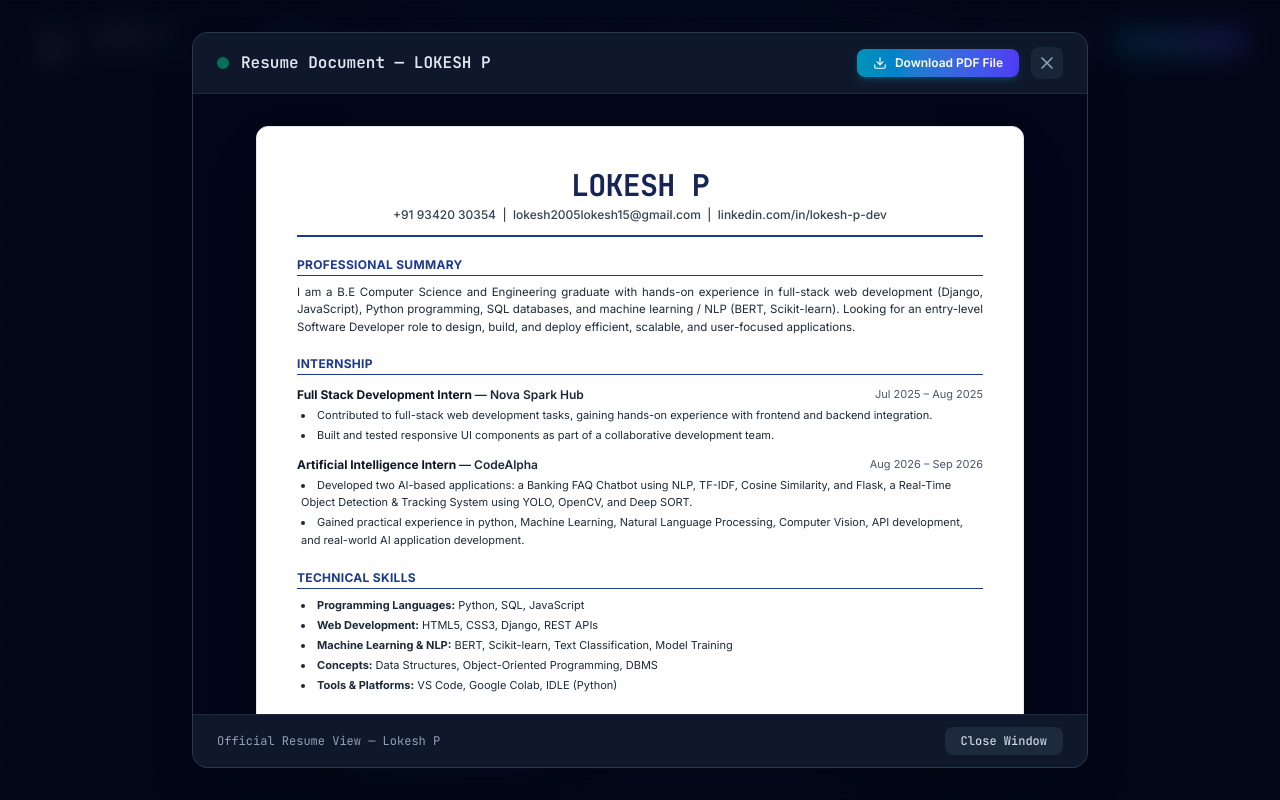
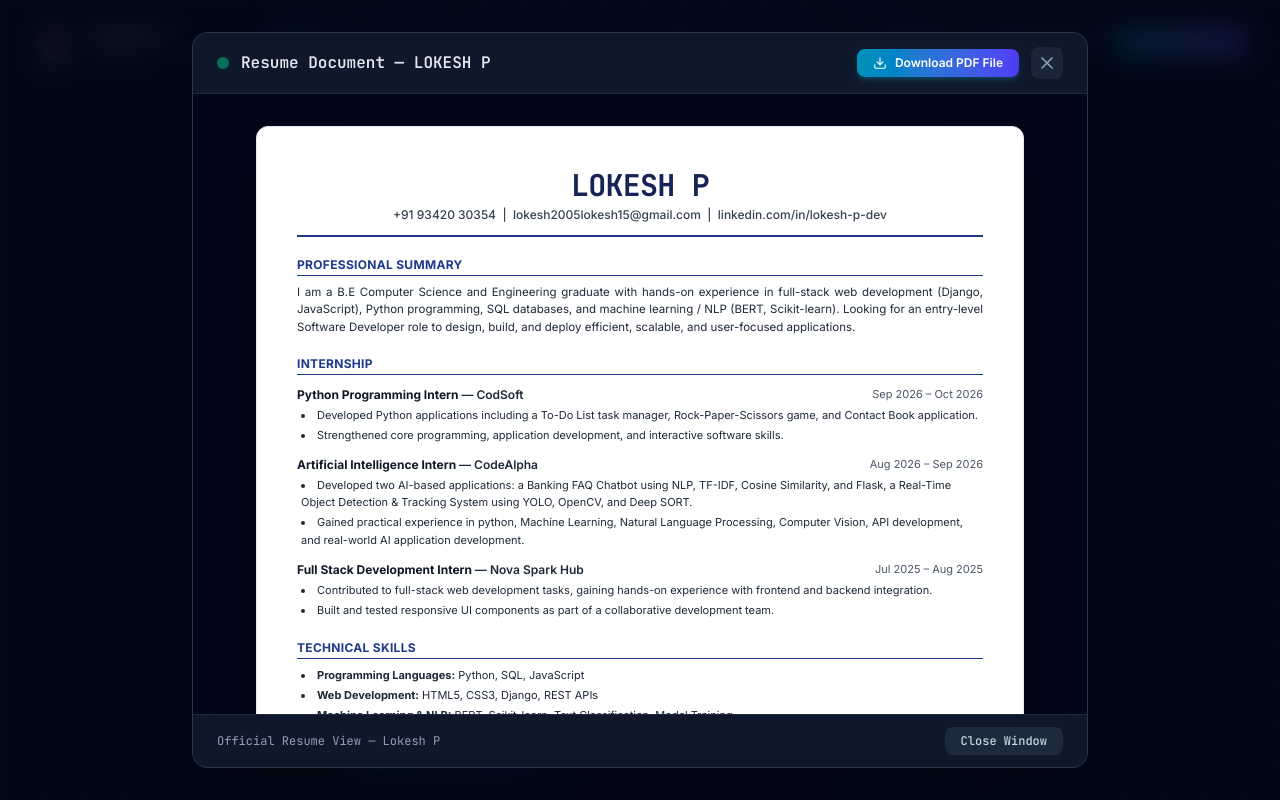
Before and after one commit to Lokesh-ig/personal-portfolio, a React (Vite) app: page / in a window 1280 px wide. Both pictures are taken after a click on the button "View Resume". Shown: the top 800 px of the page. Built offline with nearby package versions, Linux system fonts and the light colour scheme.

Commit message:
Add CodSoft Python Programming internship to experience timeline and resume

```diff
--- a/scripts/generate_resume_pdf.cjs
+++ b/scripts/generate_resume_pdf.cjs
@@ -64,21 +64,21 @@ doc.y += 12;
 // --- INTERNSHIP ---
 drawSectionHeader('INTERNSHIP');
 
-// Internship 1
+// Internship 1: CodSoft
 const int1Y = doc.y;
-doc.fillColor(darkText).fontSize(9.5).font('Helvetica-Bold').text('Full Stack Development Intern — Nova Spark Hub', leftMargin, int1Y);
-doc.fillColor(grayText).fontSize(9).font('Helvetica').text('Jul 2025 – Aug 2025', leftMargin, int1Y, {
+doc.fillColor(darkText).fontSize(9.5).font('Helvetica-Bold').text('Python Programming Intern — CodSoft', leftMargin, int1Y);
+doc.fillColor(grayText).fontSize(9).font('Helvetica').text('Sep 2026 – Oct 2026', leftMargin, int1Y, {
   align: 'right',
   width: contentWidth
 });
 doc.y = int1Y + 13;
 
 doc.fillColor(bodyText).fontSize(9).font('Helvetica');
-doc.text('•  Contributed to full-stack web development tasks, gaining hands-on experience with frontend and backend integration.', leftMargin + 8, doc.y, { width: contentWidth - 8, lineGap: 2 });
-doc.text('•  Built and tested responsive UI components as part of a collaborative development team.', leftMargin + 8, doc.y, { width: contentWidth - 8, lineGap: 2 });
+doc.text('•  Developed Python applications including To-Do List task manager, Rock-Paper-Scissors game, and Contact Book application.', leftMargin + 8, doc.y, { width: contentWidth - 8, lineGap: 2 });
+doc.text('•  Strengthened programming, problem-solving, and application development skills.', leftMargin + 8, doc.y, { width: contentWidth - 8, lineGap: 2 });
 doc.y += 8;
 
-// Internship 2
+// Internship 2: CodeAlpha
 const int2Y = doc.y;
 doc.fillColor(darkText).fontSize(9.5).font('Helvetica-Bold').text('Artificial Intelligence Intern — CodeAlpha', leftMargin, int2Y);
 doc.fillColor(grayText).fontSize(9).font('Helvetica').text('Aug 2026 – Sep 2026', leftMargin, int2Y, {
@@ -90,7 +90,21 @@ doc.y = int2Y + 13;
 doc.fillColor(bodyText).fontSize(9).font('Helvetica');
 doc.text('•  Developed two AI-based applications: a Banking FAQ Chatbot using NLP, TF-IDF, Cosine Similarity, and Flask, a Real-Time Object Detection & Tracking System using YOLO, OpenCV, and Deep SORT.', leftMargin + 8, doc.y, { width: contentWidth - 8, lineGap: 2 });
 doc.text('•  Gained practical experience in python, Machine Learning, Natural Language Processing, Computer Vision, API development, and real-world AI application development.', leftMargin + 8, doc.y, { width: contentWidth - 8, lineGap: 2 });
-doc.y += 12;
+doc.y += 8;
+
+// Internship 3: Nova Spark Hub
+const int3Y = doc.y;
+doc.fillColor(darkText).fontSize(9.5).font('Helvetica-Bold').text('Full Stack Development Intern — Nova Spark Hub', leftMargin, int3Y);
+doc.fillColor(grayText).fontSize(9).font('Helvetica').text('Jul 2025 – Aug 2025', leftMargin, int3Y, {
+  align: 'right',
+  width: contentWidth
+});
+doc.y = int3Y + 13;
+
+doc.fillColor(bodyText).fontSize(9).font('Helvetica');
+doc.text('•  Contributed to full-stack web development tasks, gaining hands-on experience with frontend and backend integration.', leftMargin + 8, doc.y, { width: contentWidth - 8, lineGap: 2 });
+doc.text('•  Built and tested responsive UI components as part of a collaborative development team.', leftMargin + 8, doc.y, { width: contentWidth - 8, lineGap: 2 });
+doc.y += 10;
 
 // --- TECHNICAL SKILLS ---
 drawSectionHeader('TECHNICAL SKILLS');
--- a/src/components/ResumeModal.tsx
+++ b/src/components/ResumeModal.tsx
@@ -71,7 +71,31 @@ export const ResumeModal: React.FC<ResumeModalProps> = ({ isOpen, onClose }) =>
                   INTERNSHIP
                 </h2>
 
-              {/* Internship 1 */}
+                {/* Internship 1: CodSoft */}
+                <div className="space-y-1">
+                  <div className="flex flex-col sm:flex-row justify-between text-xs font-bold text-gray-900">
+                    <span>Python Programming Intern <span className="font-semibold text-gray-800">— CodSoft</span></span>
+                    <span className="text-gray-600 font-normal text-[11px]">Sep 2026 – Oct 2026</span>
+                  </div>
+                  <ul className="list-disc list-inside space-y-0.5 text-[11px] text-gray-800 pl-1">
+                    <li>Developed Python applications including a To-Do List task manager, Rock-Paper-Scissors game, and Contact Book application.</li>
+                    <li>Strengthened core programming, application development, and interactive software skills.</li>
+                  </ul>
+                </div>
+
+                {/* Internship 2: CodeAlpha */}
+                <div className="space-y-1">
+                  <div className="flex flex-col sm:flex-row justify-between text-xs font-bold text-gray-900">
+                    <span>Artificial Intelligence Intern <span className="font-semibold text-gray-800">— CodeAlpha</span></span>
+                    <span className="text-gray-600 font-normal text-[11px]">Aug 2026 – Sep 2026</span>
+                  </div>
+                  <ul className="list-disc list-inside space-y-0.5 text-[11px] text-gray-800 pl-1">
+                    <li>Developed two AI-based applications: a Banking FAQ Chatbot using NLP, TF-IDF, Cosine Similarity, and Flask, a Real-Time Object Detection & Tracking System using YOLO, OpenCV, and Deep SORT.</li>
+                    <li>Gained practical experience in python, Machine Learning, Natural Language Processing, Computer Vision, API development, and real-world AI application development.</li>
+                  </ul>
+                </div>
+
+                {/* Internship 3: Nova Spark Hub */}
                 <div className="space-y-1">
                   <div className="flex flex-col sm:flex-row justify-between text-xs font-bold text-gray-900">
                     <span>Full Stack Development Intern <span className="font-semibold text-gray-800">— Nova Spark Hub</span></span>
@@ -80,18 +104,6 @@ export const ResumeModal: React.FC<ResumeModalProps> = ({ isOpen, onClose }) =>
                   <ul className="list-disc list-inside space-y-0.5 text-[11px] text-gray-800 pl-1">
                     <li>Contributed to full-stack web development tasks, gaining hands-on experience with frontend and backend integration.</li>
                     <li>Built and tested responsive UI components as part of a collaborative development team.</li>
-                </ul>
-              </div>
-
-              {/* Internship 2 */}
-              <div className="space-y-1">
-                <div className="flex flex-col sm:flex-row justify-between text-xs font-bold text-gray-900">
-                  <span>Artificial Intelligence Intern <span className="font-semibold text-gray-800">— CodeAlpha</span></span>
-                  <span className="text-gray-600 font-normal text-[11px]">Aug 2026 – Sep 2026</span>
-                </div>
-                <ul className="list-disc list-inside space-y-0.5 text-[11px] text-gray-800 pl-1">
-                  <li>Developed two AI-based applications: a Banking FAQ Chatbot using NLP, TF-IDF, Cosine Similarity, and Flask, a Real-Time Object Detection & Tracking System using YOLO, OpenCV, and Deep SORT.</li>
-                  <li>Gained practical experience in python, Machine Learning, Natural Language Processing, Computer Vision, API development, and real-world AI application development.</li>
                   </ul>
                 </div>
               </div>
--- a/src/data/portfolioData.ts
+++ b/src/data/portfolioData.ts
@@ -37,7 +37,7 @@ export const PERSONAL_INFO = {
 
 export const QUICK_STATS = [
   { label: 'AI / Full-Stack Projects', value: '4+', subtext: 'Built & Deployed' },
-  { label: 'Internship Experiences', value: '2+', subtext: 'Full Stack & AI' },
+  { label: 'Internship Experiences', value: '3+', subtext: 'Python, AI & Web' },
   { label: 'Primary Language', value: 'Python', subtext: 'Core Stack' },
   { label: 'Core Focus', value: 'AI + Web', subtext: 'Practical Apps' }
 ];
@@ -117,6 +117,21 @@ export const SKILL_CATEGORIES: SkillCategory[] = [
 ];
 
 export const EXPERIENCES: ExperienceItem[] = [
+  {
+    id: 'exp-codsoft',
+    role: 'Python Programming Intern',
+    company: 'CodSoft',
+    period: 'Sep 2026 – Oct 2026',
+    location: 'Remote',
+    type: 'Python Programming Internship',
+    details: [
+      'Developed Python applications to strengthen programming, problem-solving, and application development skills.',
+      'Built a To-Do List application to organize, manage, and track daily tasks efficiently.',
+      'Developed a Rock-Paper-Scissors game with random computer choices, winner determination, and interactive gameplay.',
+      'Created a Contact Book application with features to add, view, search, update, and delete contact information.'
+    ],
+    skillsUsed: ['Python', 'Tkinter', 'GitHub', 'HTML5', 'CSS3', 'JavaScript', 'Bootstrap', 'Flask', 'Django', 'MySQL']
+  },
   {
     id: 'exp-codealpha',
     role: 'Artificial Intelligence Intern',
```
Also changed, not shown: 1 other file (tests, documents, lock files or other folders). Lines whose indentation alone changed are shown as unchanged.
